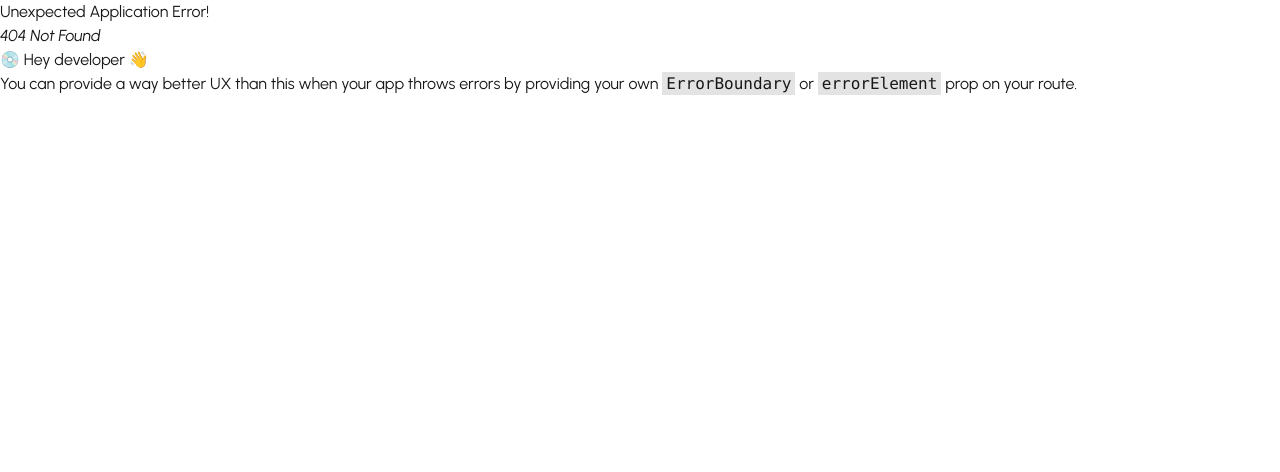
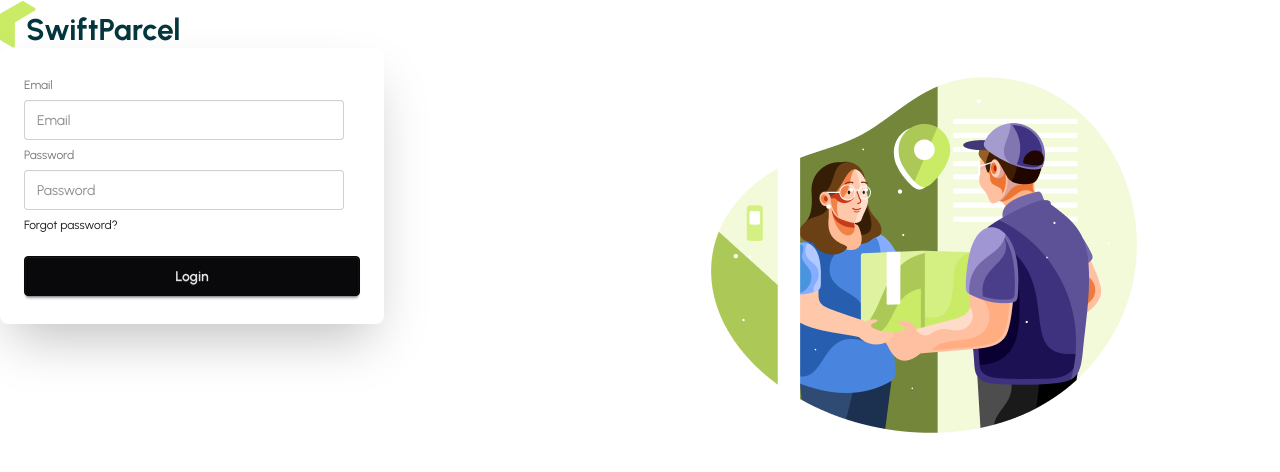
Before and after one commit to mahbubur-r/swift-parcel-client, a React (Vite) app: page /register in a window 1280 px wide. Before the commit this address had no page. Shown: the top 472 px of the page. Built offline with nearby package versions, Linux system fonts and the light colour scheme.

Commit message:
added login and register page

```diff
--- a/package.json
+++ b/package.json
@@ -15,6 +15,7 @@
     "react": "^19.2.0",
     "react-dom": "^19.2.0",
     "react-fast-marquee": "^1.6.5",
+    "react-hook-form": "^7.66.1",
     "react-icons": "^5.5.0",
     "react-leaflet": "^5.0.0-rc.2",
     "react-responsive-carousel": "^3.2.23",
--- /dev/null
+++ b/src/layouts/AuthLayout.jsx
@@ -0,0 +1,24 @@
+import React from 'react';
+import Logo from '../components/Logo/Logo';
+import Login from '../pages/Auth/Login/Login';
+import Register from '../pages/Auth/Register/Register';
+import { Outlet } from 'react-router';
+import authImage from '../assets/authImage.png'
+
+const AuthLayout = () => {
+    return (
+        <div className='max-w-7xl mx-auto'>
+            <Logo></Logo>
+            <div className='flex'>
+                <div className='flex-1'>
+                    <Outlet></Outlet>
+                </div>
+                <div className='flex-1'>
+                    <img src={authImage} alt="" />
+                </div>
+            </div>
+        </div>
+    );
+};
+
+export default AuthLayout;
--- /dev/null
+++ b/src/pages/Auth/Login/Login.jsx
@@ -0,0 +1,11 @@
+import React from 'react';
+
+const Login = () => {
+    return (
+        <div>
+            Login
+        </div>
+    );
+};
+
+export default Login;
--- /dev/null
+++ b/src/pages/Auth/Register/Register.jsx
@@ -0,0 +1,48 @@
+import React from 'react';
+import { useForm } from 'react-hook-form';
+
+
+const Register = () => {
+    const {register, handleSubmit, formState: {errors}} = useForm();
+
+    const handleRegister = (data)=>{
+        console.log('after register',data);
+
+    }
+
+    return (
+        <div>
+            <form onSubmit={handleSubmit(handleRegister)}>
+                <div className="card bg-base-100 w-full max-w-sm shrink-0 shadow-2xl">
+                    <div className="card-body">
+
+                        <fieldset className="fieldset">
+                            {/* Email */}
+                            <label className="label">Email</label>
+                            <input type="email"{...register('email', {
+                                required: true,
+
+                                })} className="input" placeholder="Email" />
+                                {errors.email?.type==='required'&& <p className='text-red-500'>Email is required</p>}
+                            {/* Password */}
+                            <label className="label">Password</label>
+                            <input type="password" {...register('password', {
+                                required: true,
+                                minLength: 6})} className="input" placeholder="Password" />
+                                {
+                                    errors.password?.type==='required'&& <p className='text-red-500'>Password is required</p>
+                                }
+                                {
+                                    errors.password?.type==='minLength' && <p className='text-red-500'> Password must be 6 character or long</p>
+                                }
+                            <div><a className="link link-hover">Forgot password?</a></div>
+                            <button className="btn btn-neutral mt-4">Login</button>
+                        </fieldset>
+                    </div>
+                </div>
+            </form>
+        </div>
+    );
+};
+
+export default Register;
--- a/src/pages/Home/Home/Home.jsx
+++ b/src/pages/Home/Home/Home.jsx
@@ -10,6 +10,7 @@
 const Home = () => {
     return (
         <div>
+            <title>SwiftParcel-Home</title>
             <Banner></Banner>
             <OurServices></OurServices>
             <HowItWorks></HowItWorks>
--- a/src/routes/Router.jsx
+++ b/src/routes/Router.jsx
@@ -2,6 +2,9 @@
 import RootLayout from "../layouts/RootLayout";
 import Home from "../pages/Home/Home/Home";
 import Coverage from "../pages/Coverage/Coverage";
+import AuthLayout from "../layouts/AuthLayout";
+import Login from "../pages/Auth/Login/Login";
+import Register from "../pages/Auth/Register/Register";
 
 export const router = createBrowserRouter([
   {
@@ -19,4 +22,18 @@
         }
     ]
   },
+  {
+    path: '/',
+    Component: AuthLayout,
+    children: [
+      {
+        path: 'login',
+        Component: Login,
+      },
+      {
+        path: 'register',
+        Component: Register,
+      }
+    ]
+  }
 ]);
```
Also changed, not shown: 1 other file (tests, documents, lock files or other folders).
